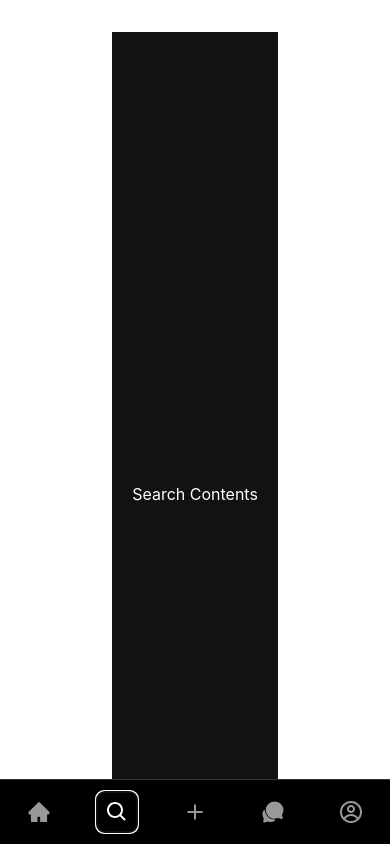
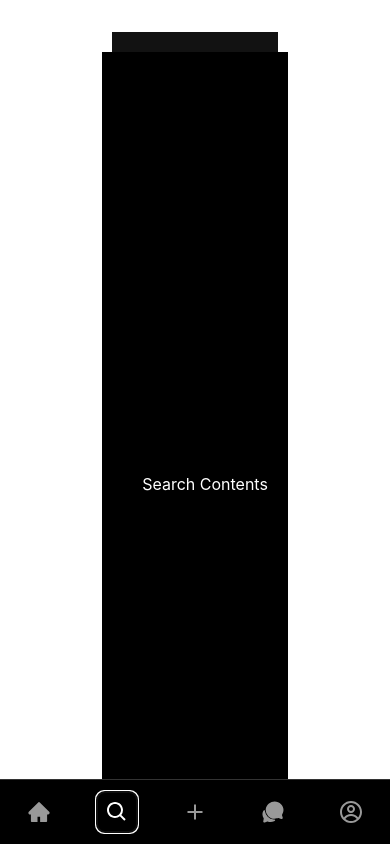
Before and after one commit to brief69/social-mold, a React (Vite) app: page / in a window 390 px wide. Both pictures are taken after a click on the button 117 px from the left and 812 px from the top of the page. Shown: the top 844 px of the page. Built offline with nearby package versions, Linux system fonts and the light colour scheme.

Commit message:
feat: Add responsive layout and dark background to all screens

```diff
--- a/src/components/layout/Chat.tsx
+++ b/src/components/layout/Chat.tsx
@@ -1,27 +1,10 @@
 import React from 'react';
-import { useTheme } from '../../theme/ThemeContext';
+import '../../styles/Layout.css';
 
 const Chat: React.FC = () => {
-  const theme = useTheme();
-
   return (
-    <div style={{
-      width: '100%',
-      height: '100vh',
-      position: 'relative',
-      display: 'flex',
-      flexDirection: 'column',
-      gap: '20px',
-      padding: '20px',
-    }}>
-      {/* コンテンツ表示エリア */}
-      <div style={{
-        flex: 1,
-        display: 'flex',
-        justifyContent: 'center',
-        alignItems: 'center',
-        color: theme.primary,
-      }}>
+    <div className="layout-container">
+      <div className="content-container">
         <div>Chat Contents</div>
       </div>
     </div>
--- a/src/components/layout/Home.tsx
+++ b/src/components/layout/Home.tsx
@@ -1,5 +1,6 @@
 import React from 'react';
 import { useTheme } from '../../theme/ThemeContext';
+import '../../styles/Layout.css';
 
 interface HomeProps {
   onNavigate?: (screen: string) => void;
@@ -13,27 +14,16 @@ const Home: React.FC<HomeProps> = ({ onNavigate }) => {
   };
 
   return (
+    <div className="layout-container">
+      <div className="content-container">
         <div style={{
-      width: '100%',
-      height: '100vh',
-      position: 'relative',
-      display: 'flex',
-      flexDirection: 'column',
-      gap: '20px',
-      padding: '20px',
-    }}>
-      {/* メインコンテンツ */}
-      <div style={{
-        flex: 1,
           display: 'flex',
           flexDirection: 'column',
           gap: '40px',
           alignItems: 'center',
-        color: theme.primary,
         }}>
           <div>Home Contents</div>
 
-        {/* コンポーネントギャラリーへのリンク */}
           <button
             onClick={handleGalleryClick}
             style={{
@@ -52,6 +42,7 @@ const Home: React.FC<HomeProps> = ({ onNavigate }) => {
           </button>
         </div>
       </div>
+    </div>
   );
 };
 
--- a/src/components/layout/Post.tsx
+++ b/src/components/layout/Post.tsx
@@ -2,10 +2,9 @@ import React, { useState } from 'react';
 import { IoNewspaperOutline, IoDocumentOutline } from 'react-icons/io5';
 import Tab from '../common/Tab';
 import PostButton from '../common/PostButton';
-import { useTheme } from '../../theme/ThemeContext';
+import '../../styles/Layout.css';
 
 const Post: React.FC = () => {
-  const theme = useTheme();
   const [activeTab, setActiveTab] = useState('0');
 
   const handleTabChange = (tabId: string) => {
@@ -13,22 +12,16 @@ const Post: React.FC = () => {
   };
 
   return (
+    <div className="layout-container">
+      <div className="content-container">
         <div style={{
           width: '100%',
-      height: '100vh',
-      position: 'relative',
           display: 'flex',
           flexDirection: 'column',
           gap: '20px',
-      padding: '20px',
+          alignItems: 'center',
         }}>
           {/* タブ切り替え */}
-      <div style={{
-        display: 'flex',
-        justifyContent: 'center',
-        width: '100%',
-        paddingTop: '20px',
-      }}>
           <Tab
             items={[
               { id: '0', label: 'Posts', icon: <IoNewspaperOutline size={20} /> },
@@ -36,30 +29,23 @@ const Post: React.FC = () => {
             ]}
             onTabChange={handleTabChange}
           />
-      </div>
 
           {/* コンテンツ表示エリア */}
-      <div style={{
-        flex: 1,
-        display: 'flex',
-        justifyContent: 'center',
-        alignItems: 'center',
-        color: theme.primary,
-      }}>
           {activeTab === '0' ? (
             <div>Posts Contents</div>
           ) : (
             <div>Drafts Contents</div>
           )}
-      </div>
 
           {/* PostButton */}
           <div style={{
             position: 'fixed',
-        bottom: '80px', // NavBarの上に配置
+            bottom: '80px',
             right: '20px',
           }}>
             <PostButton />
+          </div>
+        </div>
       </div>
     </div>
   );
--- a/src/components/layout/Profile.tsx
+++ b/src/components/layout/Profile.tsx
@@ -1,10 +1,8 @@
 import React from 'react';
 import AppBar from './AppBar';
-import { useTheme } from '../../theme/ThemeContext';
+import '../../styles/Layout.css';
 
 const Profile: React.FC = () => {
-  const theme = useTheme();
-
   const handleDirectionChange = (isUpArrow: boolean) => {
     console.log('Direction changed:', isUpArrow ? 'Up' : 'Down');
   };
@@ -14,15 +12,7 @@ const Profile: React.FC = () => {
   };
 
   return (
-    <div style={{
-      width: '100%',
-      height: '100vh',
-      position: 'relative',
-      display: 'flex',
-      flexDirection: 'column',
-      gap: '20px',
-      padding: '20px',
-    }}>
+    <div className="layout-container">
       {/* AppBar */}
       <AppBar
         username="@testuser"
@@ -30,14 +20,7 @@ const Profile: React.FC = () => {
         onPlayDirectionChange={handlePlayDirectionChange}
       />
 
-      {/* コンテンツ表示エリア */}
-      <div style={{
-        flex: 1,
-        display: 'flex',
-        justifyContent: 'center',
-        alignItems: 'center',
-        color: theme.primary,
-      }}>
+      <div className="content-container">
         <div>Profile Contents</div>
       </div>
     </div>
--- a/src/components/layout/Search.tsx
+++ b/src/components/layout/Search.tsx
@@ -1,27 +1,10 @@
 import React from 'react';
-import { useTheme } from '../../theme/ThemeContext';
+import '../../styles/Layout.css';
 
 const Search: React.FC = () => {
-  const theme = useTheme();
-
   return (
-    <div style={{
-      width: '100%',
-      height: '100vh',
-      position: 'relative',
-      display: 'flex',
-      flexDirection: 'column',
-      gap: '20px',
-      padding: '20px',
-    }}>
-      {/* コンテンツ表示エリア */}
-      <div style={{
-        flex: 1,
-        display: 'flex',
-        justifyContent: 'center',
-        alignItems: 'center',
-        color: theme.primary,
-      }}>
+    <div className="layout-container">
+      <div className="content-container">
         <div>Search Contents</div>
       </div>
     </div>
--- /dev/null
+++ b/src/styles/Layout.css
@@ -0,0 +1,54 @@
+.layout-container {
+  width: 100%;
+  min-height: 100vh;
+  position: relative;
+  display: flex;
+  flex-direction: column;
+  gap: 20px;
+  padding: 20px;
+  background-color: var(--background-color);
+}
+
+.content-container {
+  flex: 1;
+  display: flex;
+  justify-content: center;
+  align-items: center;
+  color: var(--primary-color);
+  width: 100%;
+  max-width: 1200px;
+  margin: 0 auto;
+  padding: 20px;
+}
+
+/* スマートフォン向け */
+@media (max-width: 480px) {
+  .layout-container {
+    padding: 10px;
+  }
+
+  .content-container {
+    padding: 10px;
+  }
+}
+
+/* タブレット向け */
+@media (min-width: 481px) and (max-width: 768px) {
+  .content-container {
+    max-width: 90%;
+  }
+}
+
+/* 小型デスクトップ向け */
+@media (min-width: 769px) and (max-width: 1024px) {
+  .content-container {
+    max-width: 80%;
+  }
+}
+
+/* 大型デスクトップ向け */
+@media (min-width: 1025px) {
+  .content-container {
+    max-width: 1200px;
+  }
+}
```
Lines whose indentation alone changed are shown as unchanged.
